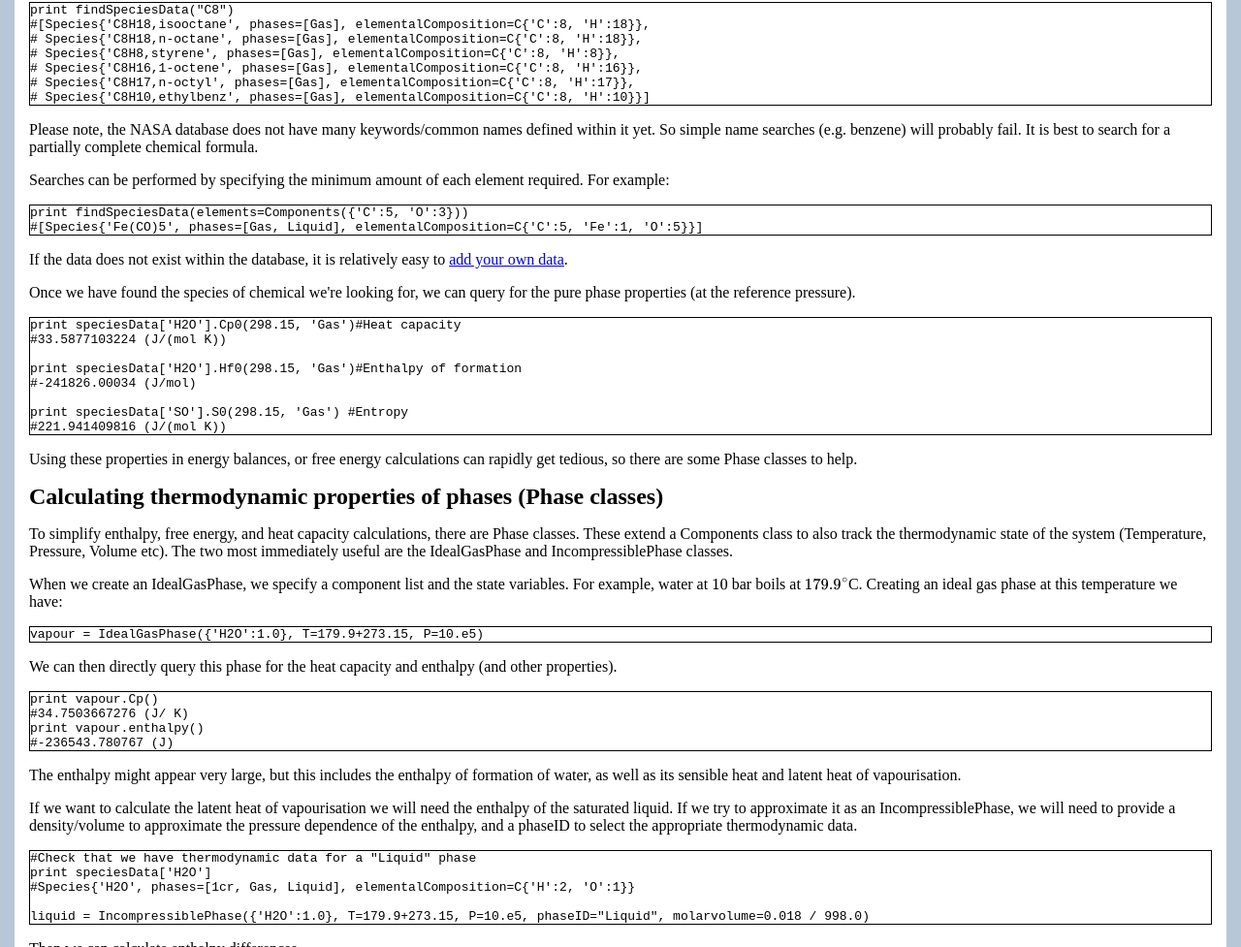
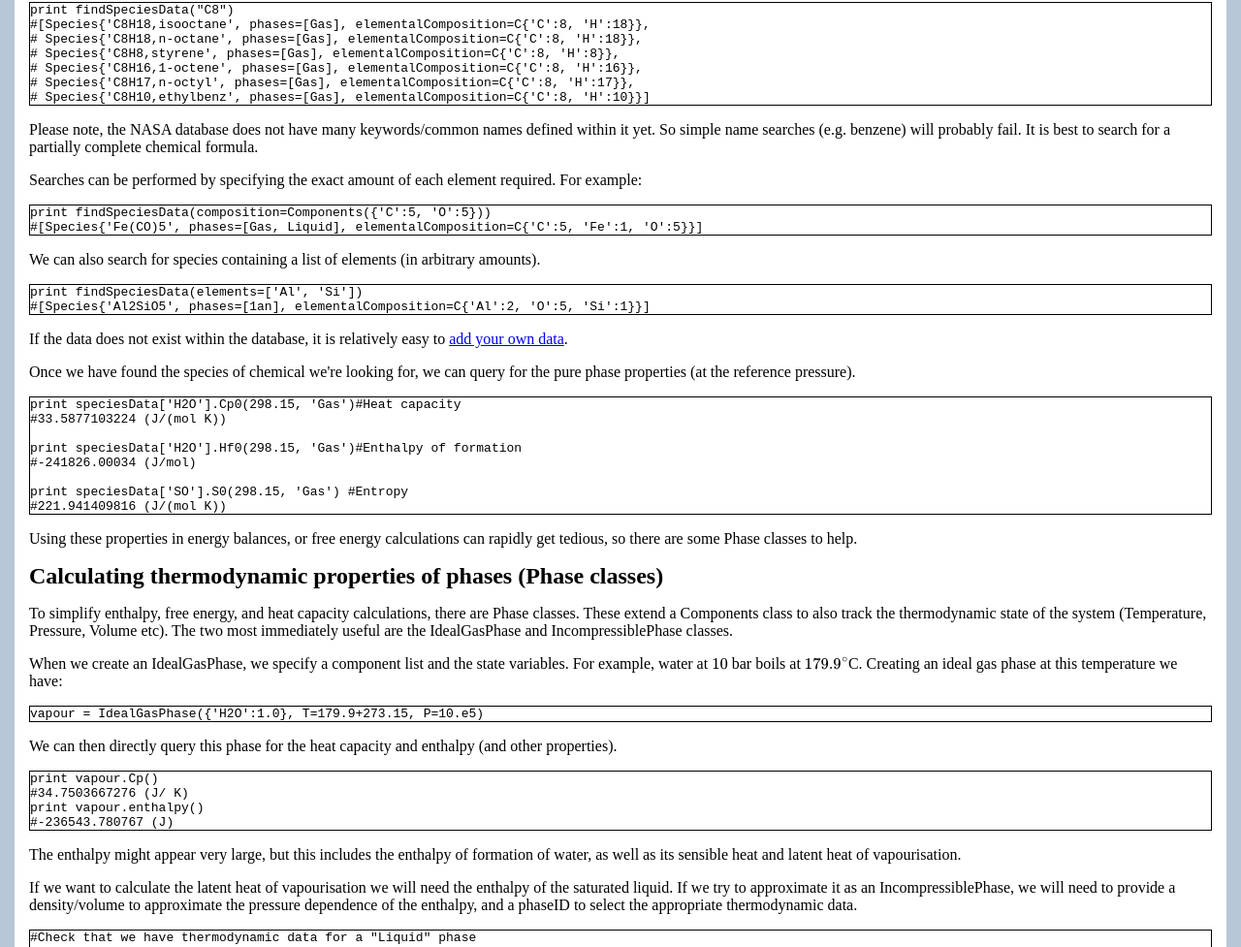
Before and after one commit to rkubosz/PyChemEng, a plain HTML site: page doc/documentation.html in a window 1280 px wide. Shown: the part 2619-3596 px from the top of the page at 97% size. Drawn offline with nearby package versions, Linux system fonts and the light colour scheme; some packages are replaced by stand-ins of ours.

Commit message:
Improved searching for theo

```diff
--- a/doc/documentation.html
+++ b/doc/documentation.html
@@ -253,11 +253,17 @@ print stochiometricMix.totalMass()
 	search for a partially complete chemical formula.
       </p>
       <p>
-	Searches can be performed by specifying the minimum amount of
+	Searches can be performed by specifying the exact amount of
 	each element required. For example:
       </p>
-      <pre><code class="language-python">print findSpeciesData(elements=Components({'C':5, 'O':3}))
+      <pre><code class="language-python">print findSpeciesData(composition=Components({'C':5, 'O':5}))
 #[Species{'Fe(CO)5', phases=[Gas, Liquid], elementalComposition=C{'C':5, 'Fe':1, 'O':5}}]</code></pre>
+      <p>
+	We can also search for species containing a list of elements
+	(in arbitrary amounts).
+      </p>
+      <pre><code class="language-python">print findSpeciesData(elements=['Al', 'Si'])
+#[Species{'Al2SiO5', phases=[1an], elementalComposition=C{'Al':2, 'O':5, 'Si':1}}]</code></pre>
       <p>
 	If the data does not exist within the database, it is
 	relatively easy to <a href="#AddingThermoData">add your own
```
Also changed, not shown: 1 other file.
